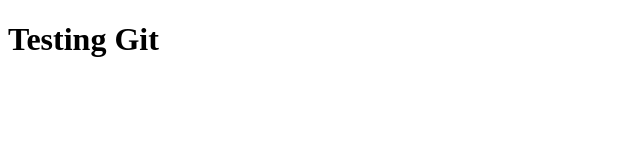
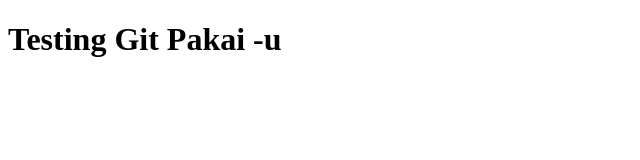
Before and after one commit to jeremyreinhart/batch15git, a plain HTML site: page index.html in a window 1280 px wide. Shown: the whole page, without its empty margins (0-640 px from the left). Drawn offline with Linux system fonts and the light colour scheme.

Commit message:
feat: add label -u

```diff
--- a/index.html
+++ b/index.html
@@ -6,6 +6,6 @@
     <title>Document</title>
 </head>
 <body>
-    <h1>Testing Git</h1>
+    <h1>Testing Git Pakai -u</h1>
 </body>
 </html>
```
